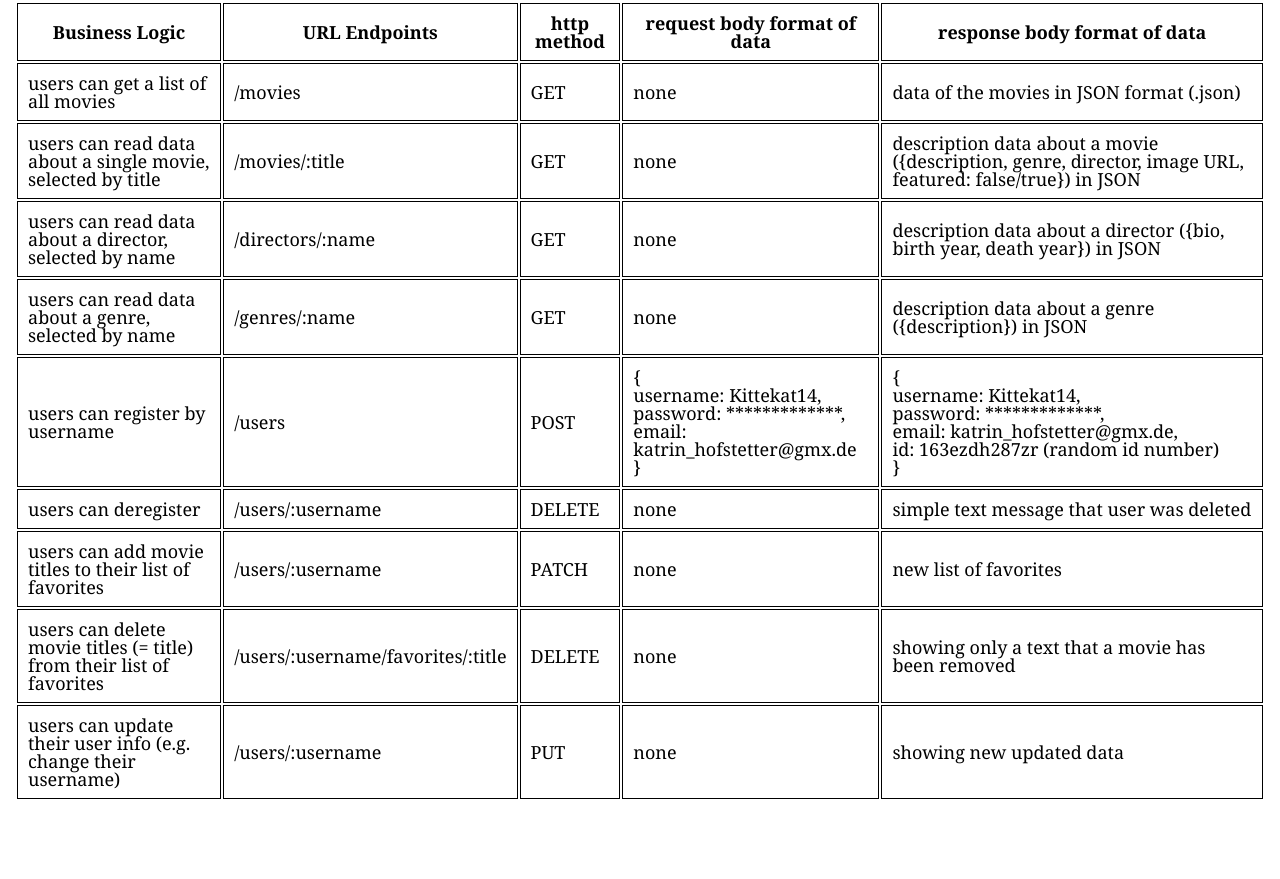
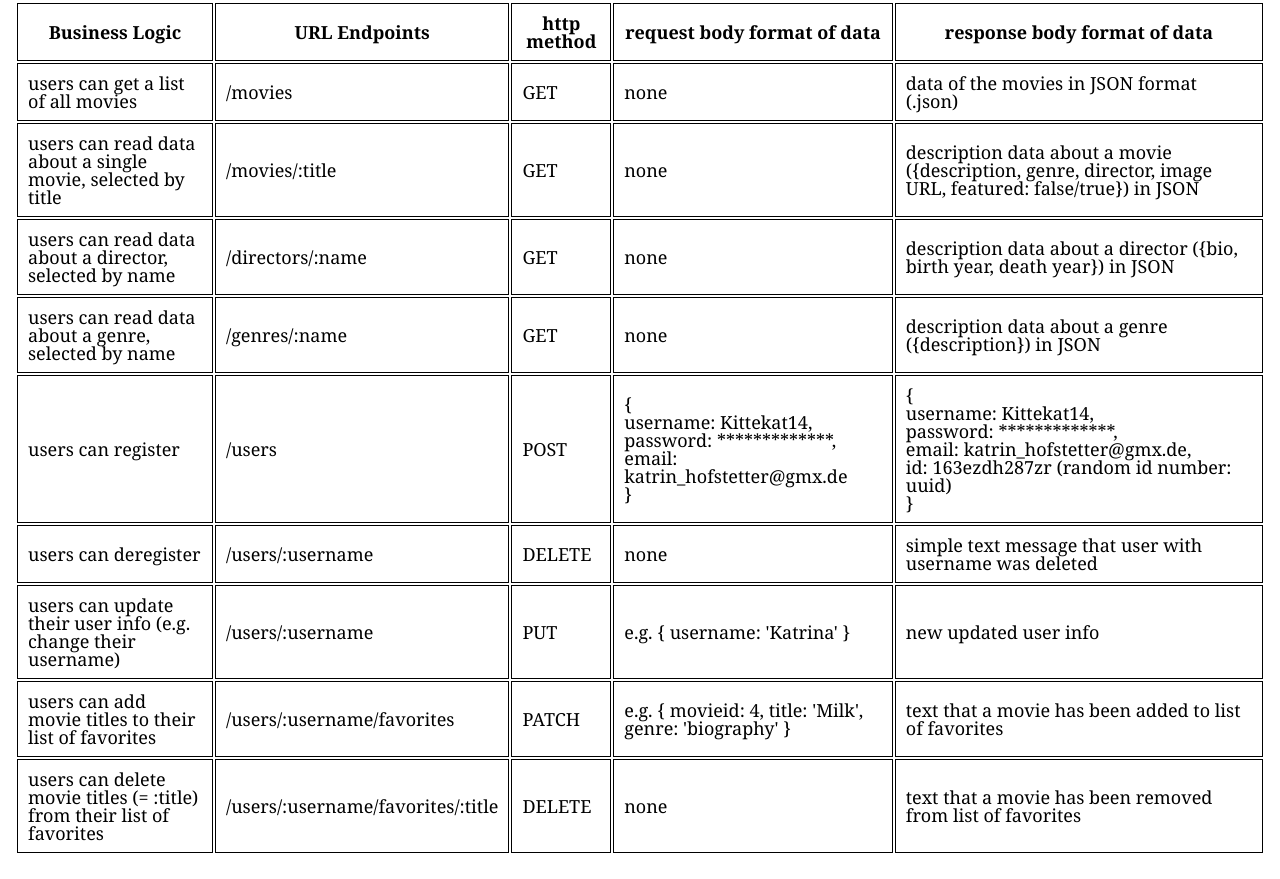
Before and after one commit to Kittekat14/movie_api, a website: page public/documentation.html in a window 1280 px wide. Shown: the part 547-1426 px from the top of the page. Before the commit the page ends 1388 px from the top, so only its background shows below. Drawn offline with Linux system fonts and the light colour scheme.

Commit message:
documentation -> routes/little change of patch route/ titles for favorites array

```diff
--- a/public/documentation.html
+++ b/public/documentation.html
@@ -58,7 +58,7 @@
       <td>description data about a genre ({description}) in JSON</td>
     </tr>
     <tr>
-      <td>users can register by username</td>
+      <td>users can register</td>
       <td>/users</td>
       <td>POST</td>
       <td>{<br>
@@ -70,7 +70,7 @@
         username: Kittekat14,<br>
         password: *************,<br>
         email: katrin_hofstetter@gmx.de,<br>
-        id: 163ezdh287zr (random id number)<br>
+        id: 163ezdh287zr (random id number: uuid)<br>
       }</td>
     </tr>
     <tr>
@@ -78,28 +78,33 @@
       <td>/users/:username</td>
       <td>DELETE</td>
       <td>none</td>
-      <td>simple text message that user was deleted</td>
-    </tr>
-    <tr>
-      <td>users can add movie titles to their list of favorites</td>
-      <td>/users/:username</td>
-      <td>PATCH</td>
-      <td>none</td>
-      <td>new list of favorites</td>
-    </tr>
-    <tr>
-      <td>users can delete movie titles (= title) from their list of favorites</td>
-      <td>/users/:username/favorites/:title</td>
-      <td>DELETE</td>
-      <td>none</td>
-      <td>showing only a text that a movie has been removed</td>
+      <td>simple text message that user with username was deleted</td>
     </tr>
     <tr>
       <td>users can update their user info (e.g. change their username)</td>
       <td>/users/:username</td>
       <td>PUT</td>
+      <td>e.g. { username: 'Katrina' }</td>
+      <td>new updated user info</td>
+    </tr>
+    <tr>
+      <td>users can add movie titles to their list of favorites</td>
+      <td>/users/:username/favorites</td>
+      <td>PATCH</td>
+      <td>e.g. {
+        movieid: 4,
+        title: 'Milk',
+        genre: 'biography'
+      }
+      </td>
+      <td>text that a movie has been added to list of favorites</td>
+    </tr>
+    <tr>
+      <td>users can delete movie titles (= :title) from their list of favorites</td>
+      <td>/users/:username/favorites/:title</td>
+      <td>DELETE</td>
       <td>none</td>
-      <td>showing new updated data</td>
+      <td>text that a movie has been removed from list of favorites</td>
     </tr>
   </table>
 
```
Also changed, not shown: index.js (+14 -12 lines).
